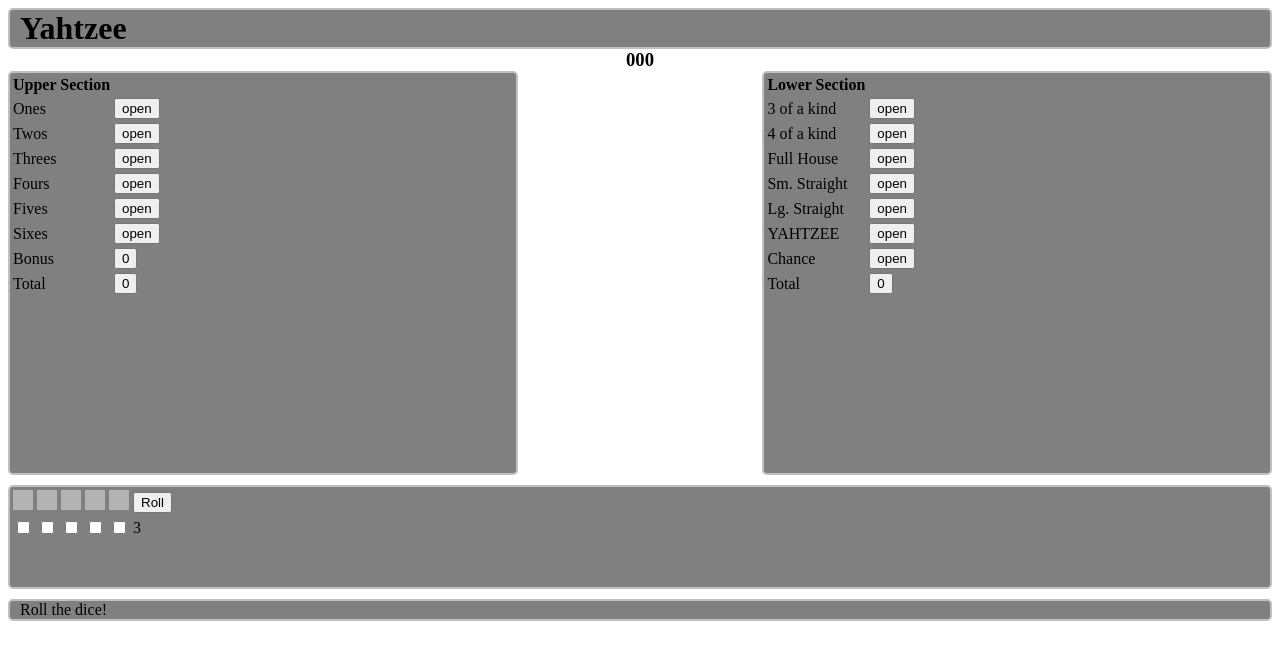
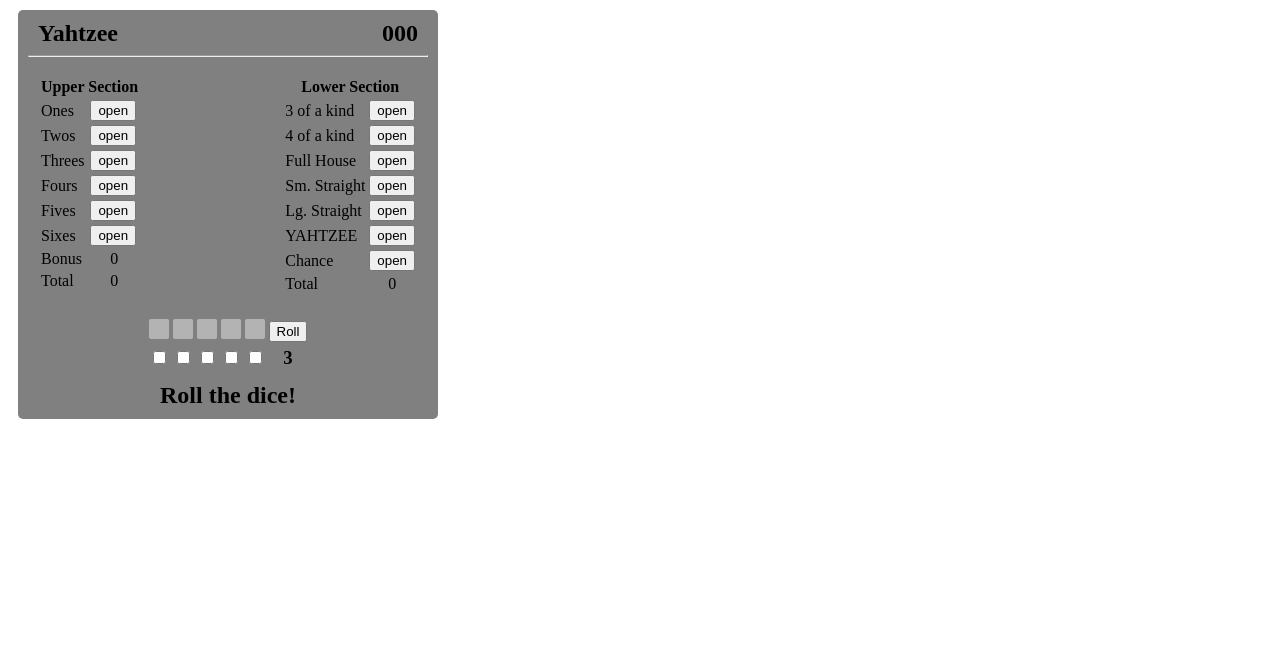
Before and after one commit to kirkBurleson/yahtzee, a plain HTML site: page index.html in a window 1280 px wide. Drawn offline with Linux system fonts and the light colour scheme.

Commit message:
UI redesign. Fully functional

```diff
--- a/index.html
+++ b/index.html
@@ -6,114 +6,126 @@
 		<title>Yahtzee</title>
 	</head>
 	<body>
+		<section id="container">
 		<header>
-			<h1>Yahtzee</h1>
+			<h1>Yahtzee<span id="gt">000</span></h1>
 		</header>
-
-		<section id="grandTotal">
-			<h3><span id="gt">000</span></h3>
-		</section>
-
-		<section id="upperSection">
+		<hr>
+		<section id="scoreSection">
+			<section id="upperSection">
 			<table>
 				<thead>
 					<tr>
-						<th>Upper Section</th>
+						<th colspan="2">Upper Section</th>
 					</tr>
 				</thead>
 				<tbody>
 					<tr>
 						<td>Ones</td>
-						<td><input type="button" name="ones" value="open" onClick="bit4.yahtzee.applyUpperSectionPoints(this)"></td>
+						<td id="ones" style="display: none; text-align: center">-</td>
+						<td><input type="button" name="ones" value="open" onClick="bit4.yahtzee.applyUpperSectionPoints(this, 'ones')"></td>
 					</tr>
 
 					<tr>
 						<td>Twos</td>
-						<td><input type="button" name="twos" value="open" onClick="bit4.yahtzee.applyUpperSectionPoints(this)"></td>
+						<td id="twos" style="display: none; text-align: center">-</td>
+						<td><input type="button" name="twos" value="open" onClick="bit4.yahtzee.applyUpperSectionPoints(this, 'twos')"></td>
 					</tr>
 
 					<tr>
 						<td>Threes</td>
-						<td><input type="button" name="threes" value="open" onClick="bit4.yahtzee.applyUpperSectionPoints(this)"></td>
+						<td id="threes" style="display: none; text-align: center">-</td>
+						<td><input type="button" name="threes" value="open" onClick="bit4.yahtzee.applyUpperSectionPoints(this, 'threes')"></td>
 					</tr>
 
 					<tr>
 						<td>Fours</td>
-						<td><input type="button" name="fours" value="open" onClick="bit4.yahtzee.applyUpperSectionPoints(this)"></td>
+						<td id="fours" style="display: none; text-align: center">-</td>
+						<td><input type="button" name="fours" value="open" onClick="bit4.yahtzee.applyUpperSectionPoints(this, 'fours')"></td>
 					</tr>
 
 					<tr>
 						<td>Fives</td>
-						<td><input type="button" name="fives" value="open" onClick="bit4.yahtzee.applyUpperSectionPoints(this)"></td>
+						<td id="fives" style="display: none; text-align: center">-</td>
+						<td><input type="button" name="fives" value="open" onClick="bit4.yahtzee.applyUpperSectionPoints(this, 'fives')"></td>
 					</tr>
 
 					<tr>
 						<td>Sixes</td>
-						<td><input type="button" name="sixes" value="open" onClick="bit4.yahtzee.applyUpperSectionPoints(this)"></td>
+						<td id="sixes" style="display: none; text-align: center">-</td>
+						<td><input type="button" name="sixes" value="open" onClick="bit4.yahtzee.applyUpperSectionPoints(this, 'sixes')"></td>
 					</tr>
 
 					<tr>
 						<td>Bonus</td>
-						<td><input type="button" id="bonus" readonly value="0"></td>
+						<td style="text-align: center"><span id="bonus">0</span></td>
 					</tr>
 
 					<tr>
 						<td>Total</td>
-						<td><input type="button" id="upperTotal" readonly value="0"></td>
+						<td style="text-align: center"><span id="upperTotal">0</span></td>
 					</tr>
 				</tbody>
 			</table>
-		</section>
+			</section>
 
-		<section id="lowerSection">
+			<section id="lowerSection">
 			<table>
 				<tr>
-					<th>Lower Section</th>
+					<th colspan="2">Lower Section</th>
 				</tr>
 				<tr>
 					<td>3 of a kind</td>
-					<td><input type="button" name="3 of kind" value="open" onClick="bit4.yahtzee.applyLowerSectionPoints(this)"></td>
+					<td id="3kind" style="display: none; text-align: center">-</td>
+					<td><input type="button" name="3 of kind" value="open" onClick="bit4.yahtzee.applyLowerSectionPoints(this, '3kind')"></td>
 				</tr>
 
 				<tr>
 					<td>4 of a kind</td>
-					<td><input type="button" name="4 of kind" value="open" onClick="bit4.yahtzee.applyLowerSectionPoints(this)"></td>
+					<td id="4kind" style="display: none; text-align: center">-</td>
+					<td><input type="button" name="4 of kind" value="open" onClick="bit4.yahtzee.applyLowerSectionPoints(this, '4kind')"></td>
 				</tr>
 
 				<tr>
 					<td>Full House</td>
-					<td><input type="button" name="full house" value="open" onClick="bit4.yahtzee.applyLowerSectionPoints(this)"></td>
+					<td id="fh" style="display: none; text-align: center">-</td>
+					<td><input type="button" name="full house" value="open" onClick="bit4.yahtzee.applyLowerSectionPoints(this, 'fh')"></td>
 				</tr>
 
 				<tr>
 					<td>Sm. Straight</td>
-					<td><input type="button" name="sm straight" value="open" onClick="bit4.yahtzee.applyLowerSectionPoints(this)"></td>
+					<td id="smst" style="display: none; text-align: center">-</td>
+					<td><input type="button" name="sm straight" value="open" onClick="bit4.yahtzee.applyLowerSectionPoints(this, 'smst')"></td>
 				</tr>
 
 				<tr>
 					<td>Lg. Straight</td>
-					<td><input type="button" name="lg straight" value="open" onClick="bit4.yahtzee.applyLowerSectionPoints(this)"></td>
+					<td id="lgst" style="display: none; text-align: center">-</td>
+					<td><input type="button" name="lg straight" value="open" onClick="bit4.yahtzee.applyLowerSectionPoints(this, 'lgst')"></td>
 				</tr>
 
 				<tr>
 					<td>YAHTZEE</td>
-					<td><input type="button" name="yahtzee" value="open" onClick="bit4.yahtzee.applyLowerSectionPoints(this)"></td>
+					<td id="y" style="display: none; text-align: center">-</td>
+					<td><input type="button" name="yahtzee" value="open" onClick="bit4.yahtzee.applyLowerSectionPoints(this, 'y')"></td>
 				</tr>
 
 				<tr>
 					<td>Chance</td>
-					<td><input type="button" name="chance" value="open" onClick="bit4.yahtzee.applyLowerSectionPoints(this)"></td>
+					<td id="ch" style="display: none; text-align: center">-</td>
+					<td><input type="button" name="chance" value="open" onClick="bit4.yahtzee.applyLowerSectionPoints(this, 'ch')"></td>
 				</tr>
 
 				<tr>
 					<td>Total</td>
-					<td><input type="button" id="lowerTotal" readonly value="0"></td>
+					<td style="text-align: center"><span id="lowerTotal">0</span></td>
 				</tr>
 			</table>
+			</section>
 		</section>
 
 		<section id="diceSection">
-			<table id="dice">
+			<table>
 			<tr>
 				<td><img id="d1" src="images/diceBlank.gif" title="check box below to keep"></td>
 				<td><img id="d2" src="images/diceBlank.gif" title="check box below to keep"></td>
@@ -128,14 +140,15 @@
 				<td><input id="3"  type="checkbox" title="keep" onClick="bit4.yahtzee.keepThisDie(this)"></td>
 				<td><input id="4"  type="checkbox" title="keep" onClick="bit4.yahtzee.keepThisDie(this)"></td>
 				<td><input id="5"  type="checkbox" title="keep" onClick="bit4.yahtzee.keepThisDie(this)"></td>
-				<td><span id="rollsLeft">3</span></td>
+				<td><h1><span id="rollsLeft">3</span></h1></td>
 			</tr>
 			</table>
 		</section>
 
 		<footer>
-			<span id="msgBox"></span>
+			<h1><span id="msgBox"></span></h1>
 		</footer>
+		</section>
 
 		<script src="dice.js"></script>
 		<script src="main.js"></script>
--- a/main.css
+++ b/main.css
@@ -3,14 +3,13 @@ header, footer{
 	padding-right: 10px;
 	}
 
-section, header, footer{
-	border: 2px solid silver;
+section, header, footer {
 	border-radius: 5px;
 	background-color: gray;
 	}
 
-footer, #diceSection {
-	clear: both;
+footer {
+	text-align: center;
 	}
 
 h1, h3 {
@@ -18,34 +17,48 @@ h1, h3 {
 	margin: 0px;
 	}
 
-#time {
-	font-size: 14px;
-	color: blue;
+#container {
+	width: 400px;
+	padding: 10px;
+	margin: 10px;
+	}
+
+#gt {
 	float: right;
 	}
 
-#grandTotal {
-	background-color: transparent;
-	border: none;
+#scoreSection{
+	overflow: auto;
+	padding: 10px;
+	margin-bottom: 10px;
 	text-align: center;
 	}
 
+	#scoreSection th {
+		text-align: center;
+		}
+
+	#scoreSection td {
+		text-align: left;
+		}
+
 #upperSection {
 	float: left;
-	width: 40%;
-	height: 400px;
 	}
 
 #lowerSection {
 	float: right;
-	width: 40%;
-	height: 400px;
-	}
-
-#upperSection, #lowerSection, #diceSection {
-	margin-bottom: 10px;
 	}
 
 #diceSection {
-	height: 100px;
+	margin-bottom: 10px;
+	text-align: center;
 	}
+
+#diceSection table {
+	margin: 0 auto;
+	}
+
+#diceSection img {
+	border-radius: 2px;
+	}
--- a/main.js
+++ b/main.js
@@ -174,7 +174,7 @@ bit4.yahtzee = {};
 		if (total >= 63) {
 			bonus = 35;
 			scores.bonus = bonus;
-			document.getElementById("bonus").value = bonus;
+			document.getElementById("bonus").innerHTML = bonus;
 		}
 
 		return total + bonus;
@@ -193,12 +193,13 @@ bit4.yahtzee = {};
 		return total;
 	};
 
-	bit4.yahtzee.applyLowerSectionPoints = function (button) {
+	bit4.yahtzee.applyLowerSectionPoints = function (button, e) {
 		var i,
 				fullhouse,
 				smStraight,
 				score,
 				count,
+				scoreElement,
 				updateLowerTotal;
 
 		if (bit4.yahtzee.rolls === 3) {
@@ -210,7 +211,7 @@ bit4.yahtzee = {};
 
 		updateLowerTotal = function () {
 			var total = bit4.yahtzee.calculateLowerTotal();
-			document.getElementById("lowerTotal").value = total;
+			document.getElementById("lowerTotal").innerHTML = total;
 		};
 
 		score = 0;
@@ -278,18 +279,21 @@ bit4.yahtzee = {};
 				break;
 		}
 
-		button.value = score;
-		button.disabled = true;
+		scoreElement = document.getElementById(e);
+		scoreElement.innerHTML = score;
+		scoreElement.style.display = "inline";
+		button.style.display = "none";
 		updateLowerTotal();
 		bit4.yahtzee.updateGrandTotal();
 		bit4.yahtzee.clearForNextRoll();
 	};
 
-	bit4.yahtzee.applyUpperSectionPoints = function (button) {
+	bit4.yahtzee.applyUpperSectionPoints = function (button, e) {
 		var i,
 				score,
 				updateUpperTotal,
 				addScoreToTotals,
+				scoreElement,
 				clearForNextRoll;
 
 		if (bit4.yahtzee.rolls === 3) {
@@ -299,7 +303,7 @@ bit4.yahtzee = {};
 
 		updateUpperTotal = function () {
 			var total = bit4.yahtzee.calculateUpperTotal();
-			document.getElementById("upperTotal").value = total;
+			document.getElementById("upperTotal").innerHTML = total;
 		};
 
 		score = 0;
@@ -353,8 +357,10 @@ bit4.yahtzee = {};
 				break;
 		}
 
-		button.value = score;
-		button.disabled = true;
+		scoreElement = document.getElementById(e);
+		scoreElement.innerHTML = score;
+		scoreElement.style.display = "inline";
+		button.style.display = "none";
 		updateUpperTotal();
 		bit4.yahtzee.updateGrandTotal();
 		bit4.yahtzee.clearForNextRoll();
```
